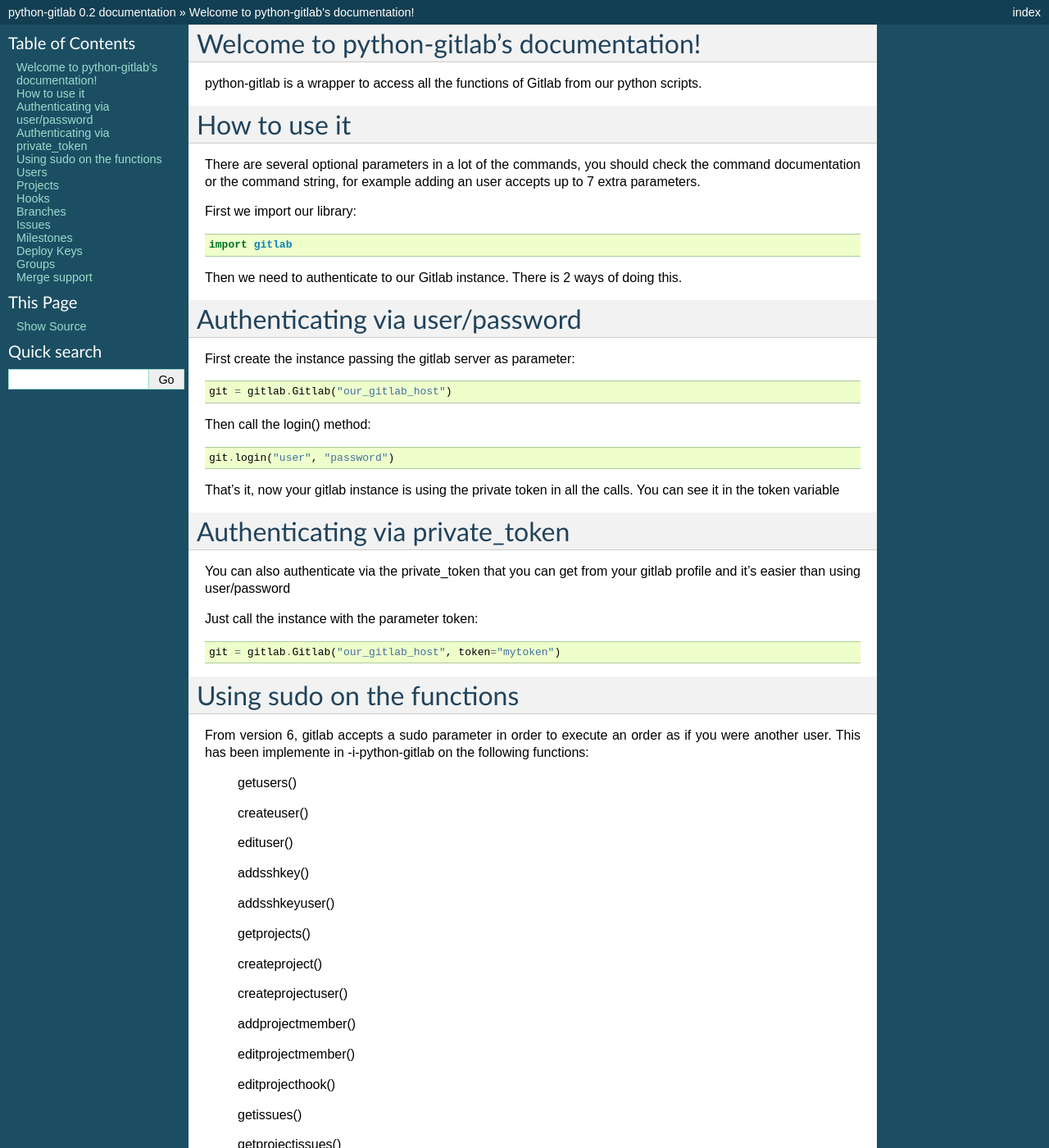
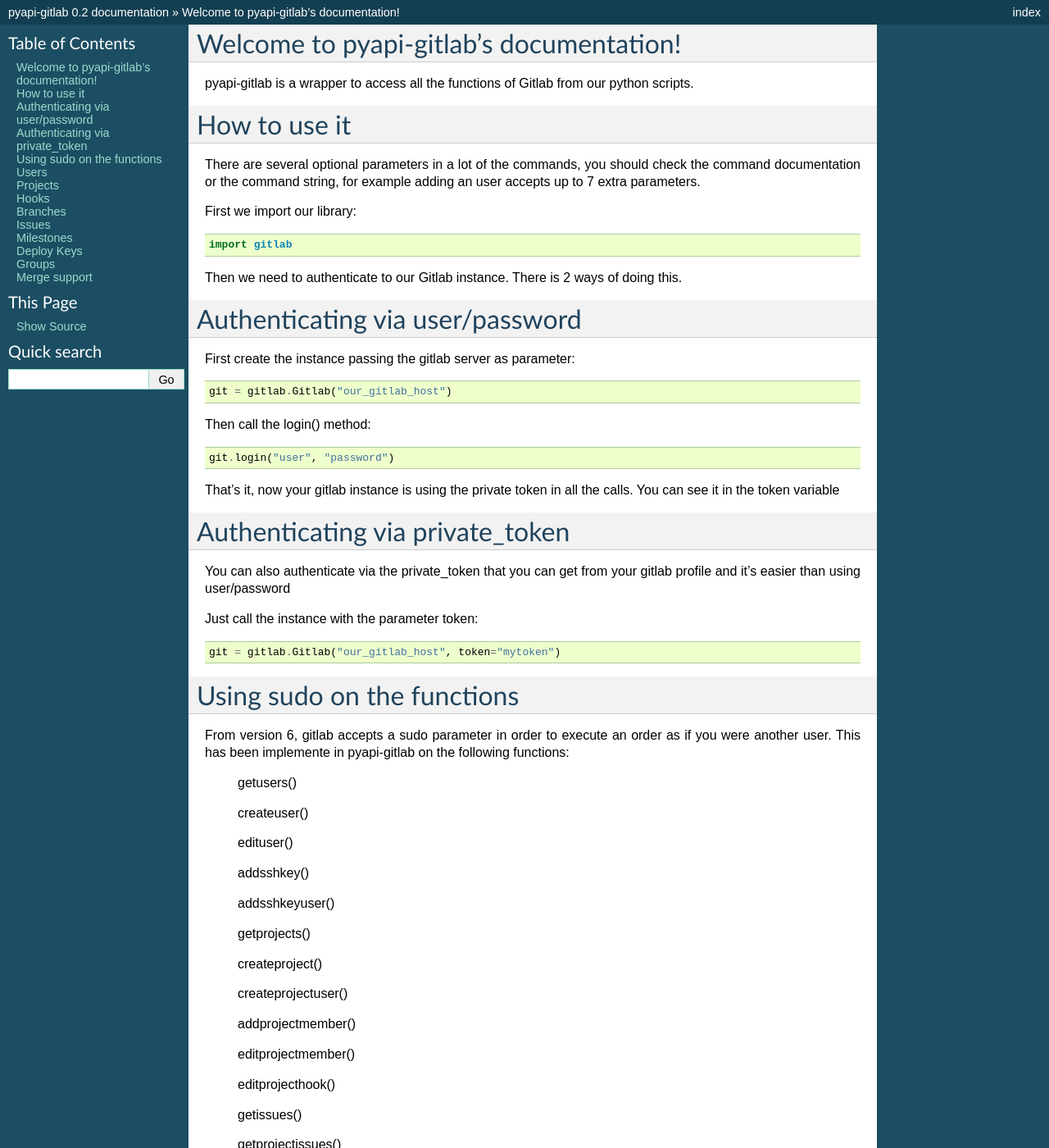
Before and after one commit to pyapi-gitlab/pyapi-gitlab, a Sphinx documentation site: the page built from docs/index.rst, in a window 1280 px wide and 1400 px high. Shown: the whole window at 82% size. Built offline with Sphinx 7.4.7, drawn with Linux system fonts in a browser that asks for light colours; some of the changed text lies outside the part shown.

Commit message:
changed name to pyapi-gitlab, final name I promise

```diff
--- a/docs/conf.py
+++ b/docs/conf.py
@@ -1,6 +1,6 @@
 # -*- coding: utf-8 -*-
 #
-# python-gitlab documentation build configuration file, created by
+# pyapi-gitlab documentation build configuration file, created by
 # sphinx-quickstart on Sun Aug 04 20:46:27 2013.
 #
 # This file is execfile()d with the current directory set to its containing dir.
@@ -40,7 +40,7 @@
 master_doc = 'index'
 
 # General information about the project.
-project = u'python-gitlab'
+project = u'pyapi-gitlab'
 copyright = u'2013, Itxaka Serrano Garcia'
 
 # The version info for the project you're documenting, acts as replacement for
@@ -167,7 +167,7 @@
 #html_file_suffix = None
 
 # Output file base name for HTML help builder.
-htmlhelp_basename = 'python-gitlabdoc'
+htmlhelp_basename = 'pyapi-gitlabdoc'
 
 
 # -- Options for LaTeX output --------------------------------------------------
@@ -186,7 +186,7 @@
 # Grouping the document tree into LaTeX files. List of tuples
 # (source start file, target name, title, author, documentclass [howto/manual]).
 latex_documents = [
-  ('index', 'python-gitlab.tex', u'python-gitlab Documentation',
+  ('index', 'pyapi-gitlab.tex', u'pyapi-gitlab Documentation',
    u'Itxaka Serrano Garcia', 'manual'),
 ]
 
@@ -216,7 +216,7 @@
 # One entry per manual page. List of tuples
 # (source start file, name, description, authors, manual section).
 man_pages = [
-    ('index', 'python-gitlab', u'python-gitlab Documentation',
+    ('index', 'pyapi-gitlab', u'pyapi-gitlab Documentation',
      [u'Itxaka Serrano Garcia'], 1)
 ]
 
@@ -230,8 +230,8 @@
 # (source start file, target name, title, author,
 #  dir menu entry, description, category)
 texinfo_documents = [
-  ('index', 'python-gitlab', u'python-gitlab Documentation',
-   u'Itxaka Serrano Garcia', 'python-gitlab', 'One line description of project.',
+  ('index', 'pyapi-gitlab', u'pyapi-gitlab Documentation',
+   u'Itxaka Serrano Garcia', 'pyapi-gitlab', 'One line description of project.',
    'Miscellaneous'),
 ]
 
--- a/docs/index.rst
+++ b/docs/index.rst
@@ -1,13 +1,13 @@
-.. python-gitlab documentation master file, created by
+.. pyapi-gitlab documentation master file, created by
    sphinx-quickstart on Sun Aug 04 20:46:27 2013.
    You can adapt this file completely to your liking, but it should at least
    contain the root `toctree` directive.
 
-Welcome to python-gitlab's documentation!
+Welcome to pyapi-gitlab's documentation!
 =========================================
 
 
-python-gitlab is a wrapper to access all the functions of Gitlab from our python scripts.
+pyapi-gitlab is a wrapper to access all the functions of Gitlab from our python scripts.
 
 
 
@@ -51,7 +51,7 @@
 =============================
 
 From version 6, gitlab accepts a sudo parameter in order to execute an order as if you were another user.
-This has been implemente in -i-python-gitlab on the following functions:
+This has been implemente in pyapi-gitlab on the following functions:
 
    getusers()
 
--- a/gitlab/__init__.py
+++ b/gitlab/__init__.py
@@ -1,6 +1,6 @@
 # -*- coding: utf-8 -*-
 """
-python-gitlab, a gitlab python wrapper for the gitlab API
+pyapi-gitlab, a gitlab python wrapper for the gitlab API
 by Itxaka Serrano Garcia <itxakaserrano@gmail.com>
 """
 
--- a/setup.py
+++ b/setup.py
@@ -2,8 +2,8 @@
 
 from setuptools import setup, find_packages
 setup(
-    name = "i-python-gitlab",
-    version = "6.1.1",
+    name = "pyapi-gitlab",
+    version = "6.1-2",
     packages = find_packages(),
     install_requires = ['requests', 'markdown'],
     # metadata for upload to PyPI
@@ -12,5 +12,5 @@
     description = "See the README.md file for more information",
     license = "GPL3",
     keywords = "gitlab git wrapper",
-    url = "http://github.com/itxaka/python-gitlab/",
+    url = "http://github.com/itxaka/pyapi-gitlab/",
 )
```
